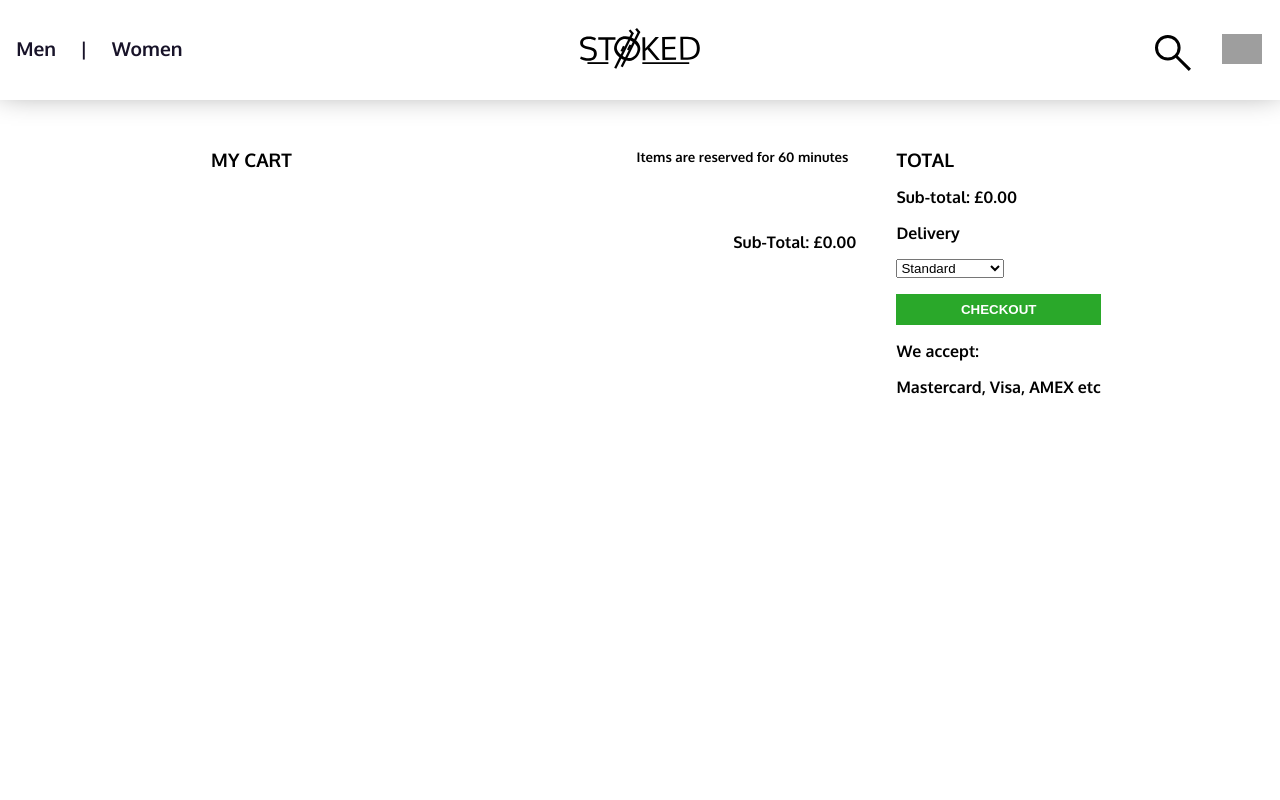
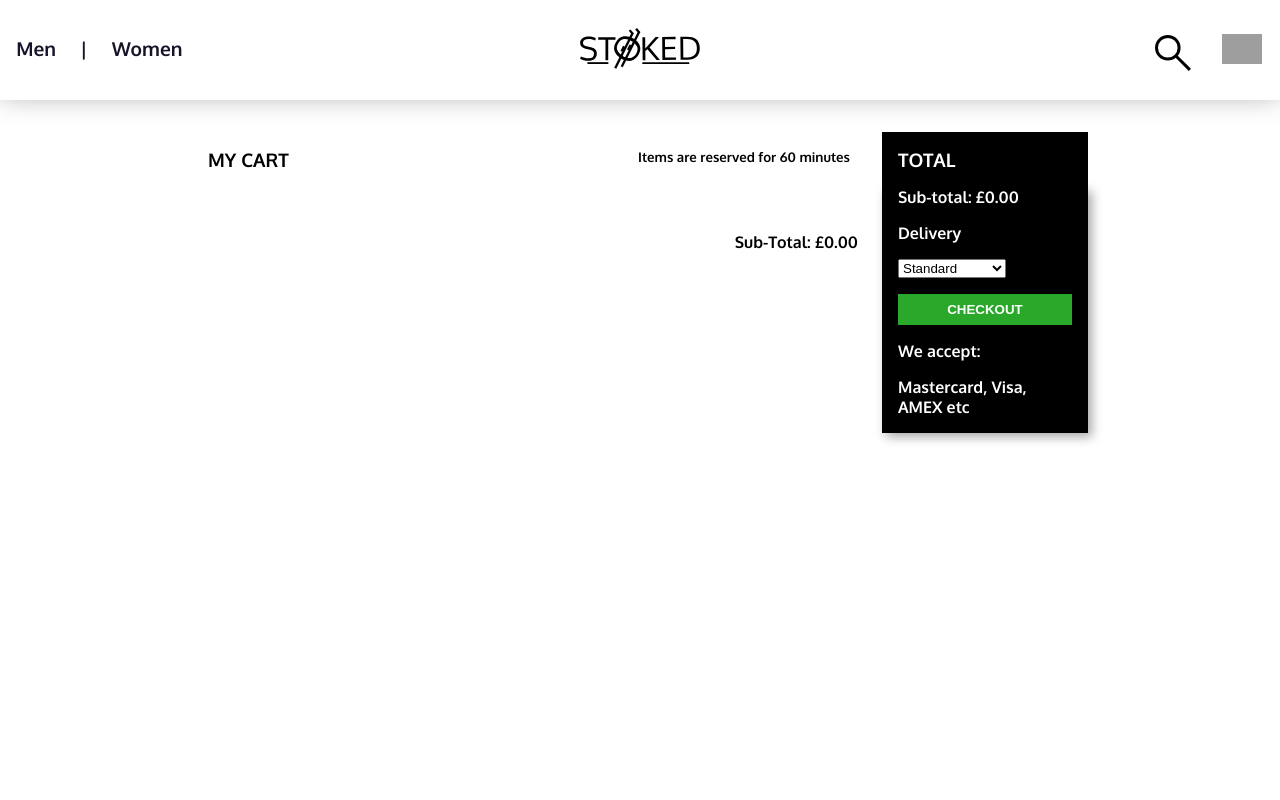
Before and after one commit to lewisjsmith/online-shop, a React (Vite) app: page /cart in a window 1280 px wide. Shown: the top 800 px of the page. Built offline with nearby package versions, Linux system fonts and the light colour scheme; grey boxes are pictures that could not be loaded.

Commit message:
Home page sizing clean-up. New button sizing.

```diff
--- a/src/components/CartItemCard.jsx
+++ b/src/components/CartItemCard.jsx
@@ -13,7 +13,7 @@ export default function CartItemCard(props) {
 
     useEffect(() => {
 
-        const obj = cartItems.filter(item => (item.value === value) && (item.size === size) )[0];
+        const obj = cartItems.filter(item => (item.value === value) && (item.size === size))[0];
         const objValue = obj.value;
         const objQuantity = obj.quantity;
 
@@ -45,7 +45,6 @@ export default function CartItemCard(props) {
                     <img src={src}></img>
                 </div>
             </Link>
-            <Link to={`/product/${value}`} style={{ textDecoration: "none" }}>
             <div className={styles["card-details"]}>
                 <h4>£{(Math.round(price * 100) / 100).toFixed(2)}</h4>
                 <p>{value}</p>
@@ -67,7 +66,6 @@ export default function CartItemCard(props) {
                     </p>
                 </div>
             </div>
-            </Link>
             <div className={styles["button-wrapper"]}>
                 <button style={{
                     cursor: "pointer",
--- a/src/components/CartPage.jsx
+++ b/src/components/CartPage.jsx
@@ -48,7 +48,7 @@ export default function CartPage() {
 
                 <div className={windowQuery.matches ? styles["cart-right"] : styles["cart-right-mobile"]}>
                     <div className={styles["sub-cart-right"]}>
-                        <h3 className={windowQuery.matches ? styles["title-wrapper"] : styles["title-wrapper-mobile"]}>TOTAL</h3>
+                        <h3 className={windowQuery.matches ? styles["title-wrapper"] : styles["title-wrapper-mobile"]} style={{backgroundColor: "black", color: "white"}}>TOTAL</h3>
                         <div className={styles["total-details-wrapper"]}>
                             <p>Sub-total: £{(Math.round(totalPrice * 100) / 100).toFixed(2)}</p>
                             <p>Delivery</p>
--- a/src/components/Home.jsx
+++ b/src/components/Home.jsx
@@ -11,9 +11,9 @@ export default function Home() {
     const { windowQuery } = useContext(ShopContext);
 
     return (
-        <div className={styles["home-page"]} style={windowQuery.matches ? { marginTop: "100px" } : { marginTop: "70px" }}>
+        <div className={styles["home-page"]}>
 
-            <div style={{ height: "100%", width: "100%" }}>
+            <div className={styles["home-page-wrapper"]}>
 
                 <div className={styles["video-wrapper"]}>
                     <video autoPlay loop muted className={styles["video"]}>
@@ -29,12 +29,11 @@ export default function Home() {
                         </h2>
                     </div>
                 </div>
+            </div>
 
-                <div className={windowQuery.matches ? styles["button-wrapper"] : styles["button-wrapper-mobile"]}>
-                    <Link to={"/men/"} className={windowQuery.matches ? styles["left"] : styles["left-mobile"]}><button className={styles["main-button"]} style={{ textDecoration: "none" }}>SHOP MEN</button></Link>
-                    <Link to={"/women/"} className={windowQuery.matches ? styles["right"] : styles["right-mobile"]}><button className={styles["main-button"]} style={{ textDecoration: "none" }}>SHOP WOMEN</button></Link>
-                </div>
-
+            <div className={windowQuery.matches ? styles["button-wrapper"] : styles["button-wrapper-mobile"]}>
+                <Link to={"/men/"} className={windowQuery.matches ? styles["left"] : styles["left-mobile"]}><button className={styles["main-button"]} style={{ textDecoration: "none" }}>SHOP MEN</button></Link>
+                <Link to={"/women/"} className={windowQuery.matches ? styles["right"] : styles["right-mobile"]}><button className={styles["main-button"]} style={{ textDecoration: "none" }}>SHOP WOMEN</button></Link>
             </div>
 
         </div>
--- a/src/styles/App.css
+++ b/src/styles/App.css
@@ -6,9 +6,10 @@
 
 html {
     min-height: 100vh;
-    height: 100%;
+    /* height: 100%; */
     display: flex;
     flex-direction: column;
+    overflow: auto;
 }
 
 body {
@@ -28,7 +29,7 @@ body {
     -ms-overflow-style: none;  /* IE and Edge */
     scrollbar-width: none;  /* Firefox */
 
-    overflow-y: scroll;
+    overflow: auto;
 }
 
 body::-webkit-scrollbar {
@@ -48,6 +49,7 @@ body::-webkit-scrollbar {
 }
 
 .app {
+    flex-grow: 1;
 
     margin: 0;
     padding: 0;
@@ -59,4 +61,9 @@ body::-webkit-scrollbar {
     --bg-color: rgb(255, 255, 255);
     --bx-shadow: rgba(0, 0, 0, 0.493);
     --font-base: rgb(24, 19, 41);
+
+    display: flex;
+    flex-direction: column;
+
+    overflow: auto;
 }
--- a/src/styles/Cart.module.css
+++ b/src/styles/Cart.module.css
@@ -63,7 +63,6 @@
 }
 
 .title-wrapper {
-    background-color: white;
     width: 100%;
     display: flex;
     justify-content: space-between;
@@ -121,6 +120,7 @@
     position: relative;
     box-sizing: border-box;
     padding-top: 2rem;
+    padding-right: 2rem;
 }
 
 .cart-right-mobile {
@@ -141,6 +141,11 @@
     justify-content: flex-start;
     align-items: flex-start;
     gap: 1rem;
+
+    box-sizing: border-box;
+    background-color: black;
+    color: white;
+    box-shadow: 4px 4px 10px rgba(0, 0, 0, 0.342);
 }
 
 .total-details-wrapper p,
--- a/src/styles/CartItemCard.module.css
+++ b/src/styles/CartItemCard.module.css
@@ -2,12 +2,17 @@
     position: relative;
     display: flex;
     gap: 2ch;
+    box-sizing: border-box;
+    padding: 3px;
+
+    box-shadow: 1px 1px 10px rgba(0, 0, 0, 0.178);
 }
 
 .card-wrapper-mobile {
     position: relative;
     display: grid;
     grid-template-columns: 1fr 3fr 1fr;
+    box-shadow: 1px 1px 10px rgba(0, 0, 0, 0.178);
 }
 
 .image-container {
@@ -22,6 +27,7 @@
 
     width: 120px;
     height: 120px;
+    cursor: pointer;
 }
 
 img {
@@ -39,6 +45,7 @@ img {
     justify-content: center;
     align-items: flex-start;
     gap: 1ch;
+    padding-left: 1rem;
 }
 
 .card-details p,
--- a/src/styles/Home.module.css
+++ b/src/styles/Home.module.css
@@ -28,24 +28,39 @@
 }
 
 .home-page {
-    height: 100%;
-    width: 100%;
+    display: flex;
+    flex-direction: column;
+    justify-content: center;
+    align-items: center;
+    flex-grow: 1;
+    box-sizing: border-box;
+
+    min-height: 100%;
+    margin-top: 70px;
+}
+
+@media (min-width: 600px) {
+    .home-page {
+        margin-top: 100px;
+    }
+}
+
+.home-page-wrapper {
+    flex-grow: 1;
+    display: flex;
+    position: relative;
+    min-width: 100%;
 }
 
 .video-wrapper {
-    height: 100%;
+    flex-grow: 1;
+    overflow: hidden;
     object-fit: cover;
-    overflow: hidden;
+    display: flex;
 }
 
 .video {
-    position: relative;
-    min-height: 100%;
-    min-width: 100%;
-    height: auto;
-    top: 50%;
-    left: 50%;
-    transform: translateX(-50%) translateY(-50%);
+    object-fit: cover;
 }
 
 .button-wrapper {
@@ -58,17 +73,20 @@
     justify-content: center;
     align-items: center;
     gap: 20px;
+    width: 16rem;
 }
 
 .button-wrapper-mobile {
     position: absolute;
     top: 50%;
+    left: 50%;
+    transform: translate(-50%, -50%);
     display: flex;
     flex-direction: column;
     justify-content: center;
     align-items: center;
     gap: 20px;
-    width: 100%;
+    width: 80%;
 }
 
 .left,
@@ -94,5 +112,5 @@
 .main-button:hover {
     background-color: rgb(0, 0, 0);
     color: white;
-    cursor:pointer;
+    cursor: pointer;
 }
--- a/src/styles/Navbar.module.css
+++ b/src/styles/Navbar.module.css
@@ -13,7 +13,7 @@ nav {
 .upper-navbar {
     margin: 0;
     padding: 0;
-    height: 100%;
+    min-height: 100vh;
     width: 100%;
 
     position: relative;
@@ -23,6 +23,8 @@ nav {
     justify-content: flex-start;
 
     flex-grow: 1;
+
+    overflow: auto;
 }
 
 .nav-wrapper {
```
Also changed, not shown: src/README.txt. Lines whose indentation alone changed are shown as unchanged.
